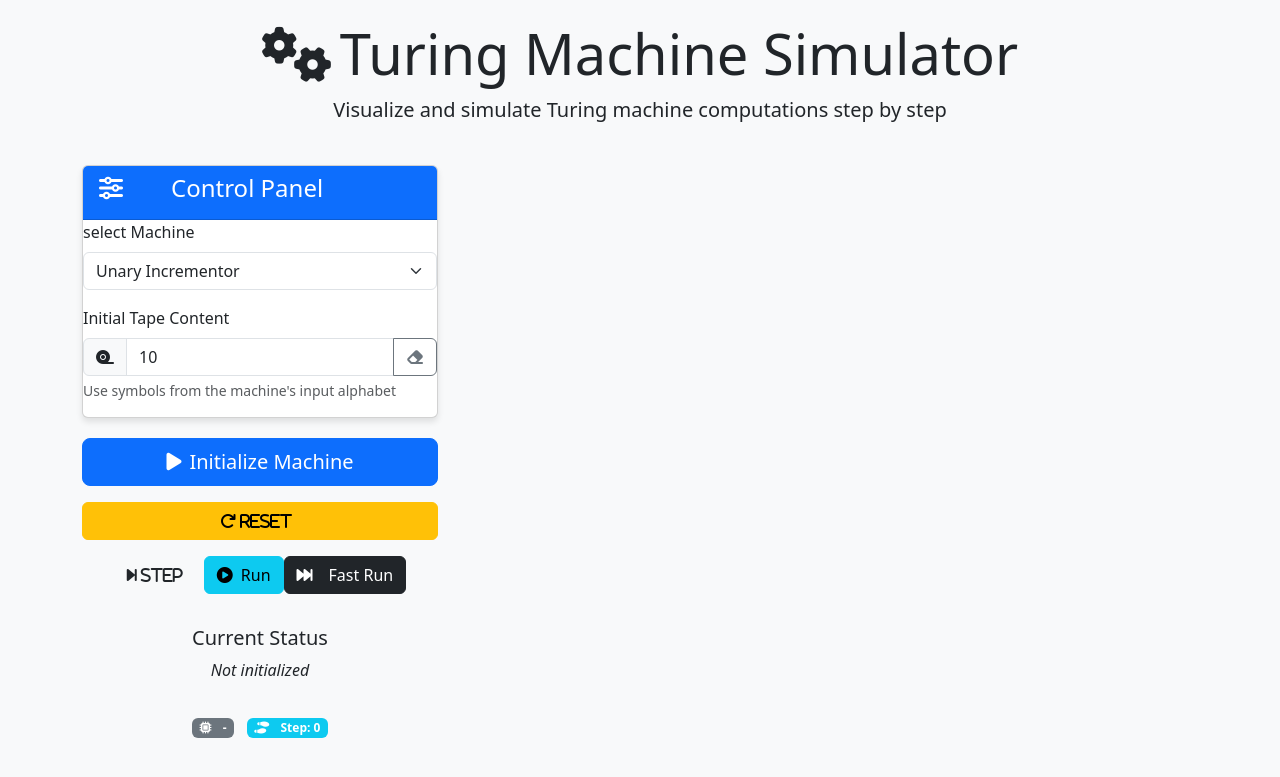
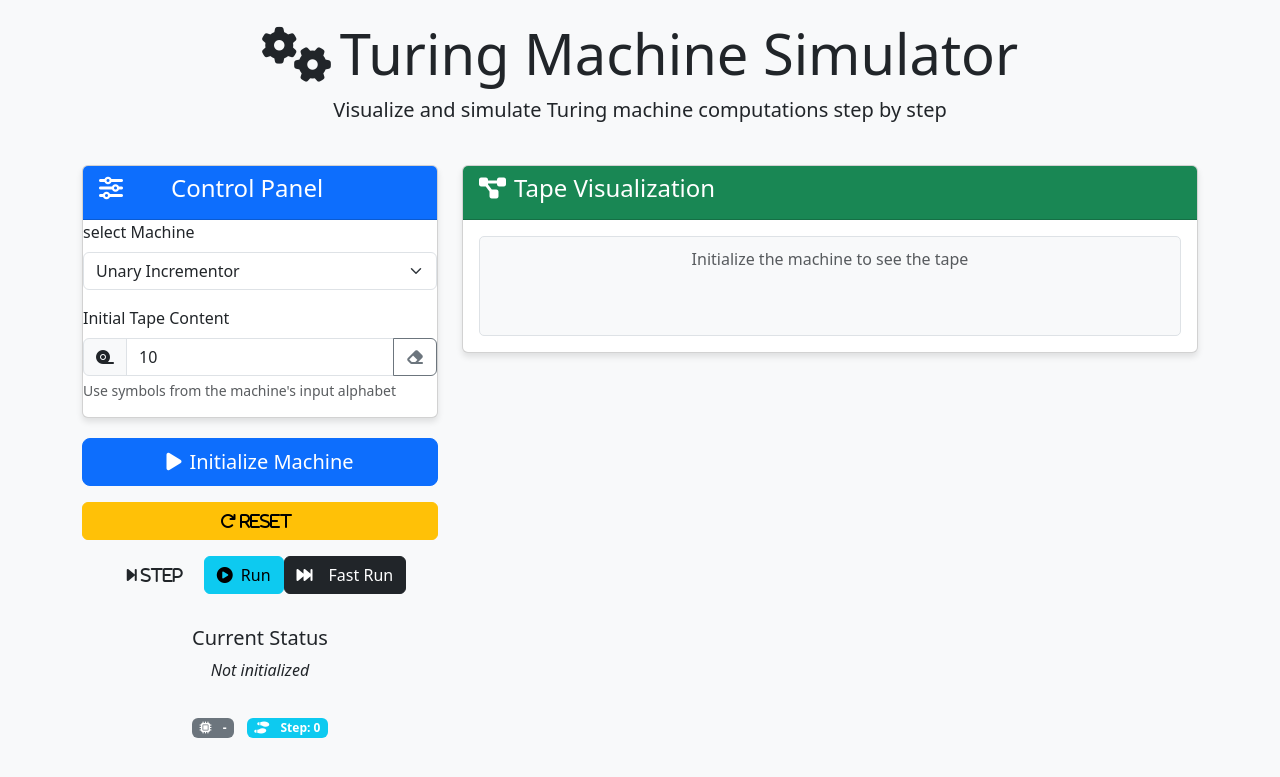
Before and after one commit to pouyatavakoli/TuringMachine-Simulator, a Flask app: page / in a window 1280 px wide. Shown: the top 777 px of the page. Run offline with Flask 3, Linux system fonts and the light colour scheme.

Commit message:
feat: add tape visualization area

```diff
--- a/app/static/css/style.css
+++ b/app/static/css/style.css
@@ -7,3 +7,48 @@ body {
     margin-bottom: 20px;
     box-shadow: 0 4px 6px rgba(0, 0, 0, 0.1);
 }
+
+.tape-container {
+    display: flex;
+    justify-content: center;
+    flex-wrap: wrap;
+    min-height: 100px;
+    border: 1px solid #dee2e6;
+    border-radius: 5px;
+    padding: 10px;
+    background-color: #f8f9fa;
+}
+
+.tape-cell {
+    width: 60px;
+    height: 60px;
+    margin: 5px;
+    border: 2px solid #6c757d;
+    border-radius: 5px;
+    display: flex;
+    flex-direction: column;
+    justify-content: center;
+    align-items: center;
+    background-color: white;
+    font-weight: bold;
+    position: relative;
+}
+
+.cell-head {
+    border-color: #0d6efd;
+    background-color: #e8f4ff;
+}
+
+.head-indicator {
+    position: absolute;
+    top: -20px;
+    font-size: 10px;
+    color: #0d6efd;
+    font-weight: normal;
+}
+
+.cell-index {
+    font-size: 10px;
+    color: #6c757d;
+    margin-top: 5px;
+}
--- a/app/static/js/script.js
+++ b/app/static/js/script.js
@@ -54,4 +54,27 @@ function updateMachineState(state) {
             `<span class="badge bg-success">HALTED</span> Computation completed after ${state.steps} steps`
         );
     }
+    // Update tape display
+    const $tapeContainer = $('#tapeContainer').empty();
+
+    if (state.tape && state.tape.length > 0) {
+        state.tape.forEach((symbol, index) => {
+            const position = (state.min_index || 0) + index;
+            const isHead = position === (state.head_position || 0);
+
+            const $cell = $('<div>').addClass('tape-cell').text(symbol);
+            $cell.append($('<div>').addClass('cell-index').text(position));
+
+            if (isHead) {
+                $cell.addClass('cell-head');
+                $cell.append($('<div>').addClass('head-indicator').text('HEAD'));
+            }
+
+            $tapeContainer.append($cell);
+        });
+    } else {
+        $tapeContainer.append(
+            $('<div>').addClass('text-center text-muted').text('Tape is empty')
+        );
+    }
 }
--- a/app/templates/index.html
+++ b/app/templates/index.html
@@ -91,6 +91,21 @@
                     </div>
                 </div>
             </div>
+            <!-- Tape Visualization -->
+            <div class="col-lg-8">
+                <div class="card">
+                    <div class="card-header bg-success text-white">
+                        <h4><i class="fas fa-project-diagram me-2"></i>Tape Visualization</h4>
+                    </div>
+                    <div class="card-body">
+                        <div class="tape-container" id="tapeContainer">
+                            <div class="text-center text-muted">
+                                Initialize the machine to see the tape
+                            </div>
+                        </div>
+                    </div>
+                </div>
+            </div>
         </div>
     </div>
     </div>
```
